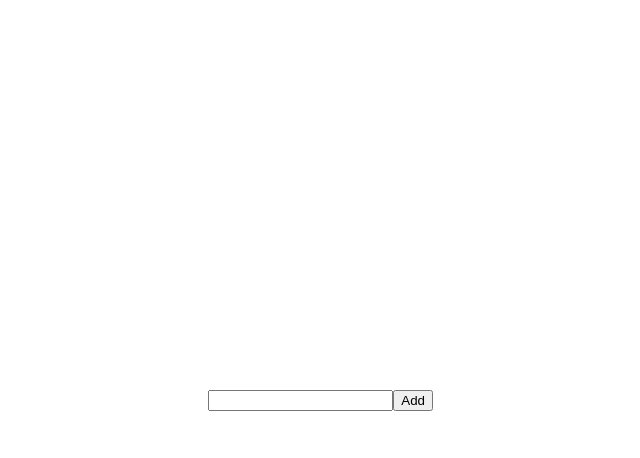
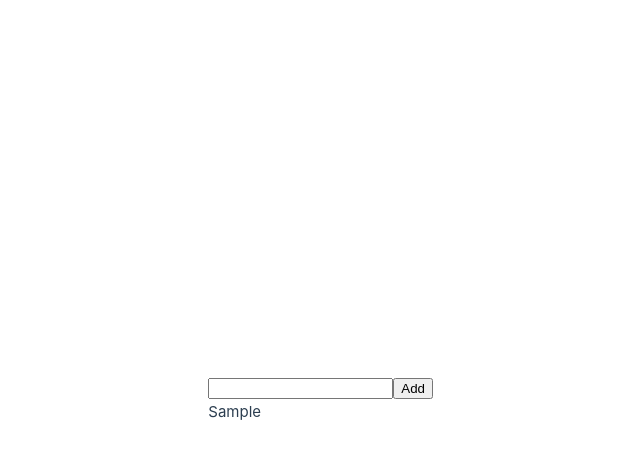
Before and after one commit to dezoliveira/todo-pinia, a Vue app: page / in a window 1280 px wide. Both pictures are taken after typing "Sample" into the empty fields and a click on the button "Add". Shown: the top 458 px of the page, without its empty margins (207-847 px from the left). Built offline with nearby package versions, Linux system fonts and the light colour scheme.

Commit message:
add: Todo Form

```diff
--- a/src/components/TodoList.vue
+++ b/src/components/TodoList.vue
@@ -1,11 +1,21 @@
 <template>
-
+  <div v-for="todo in todoList" :key="todo.id">
+    <div>{{ todo.item }}</div>
+  </div>
 </template>
 
 <script>
+import { useTodoListStore } from '@/store/useTodoListStore';
+import { storeToRefs } from 'pinia';
+
 export default {
   setup() {
+    const store = useTodoListStore()
+    const { todoList } = storeToRefs(store)
 
+    return {
+      todoList
+    }
   }
 }
 </script>
```
